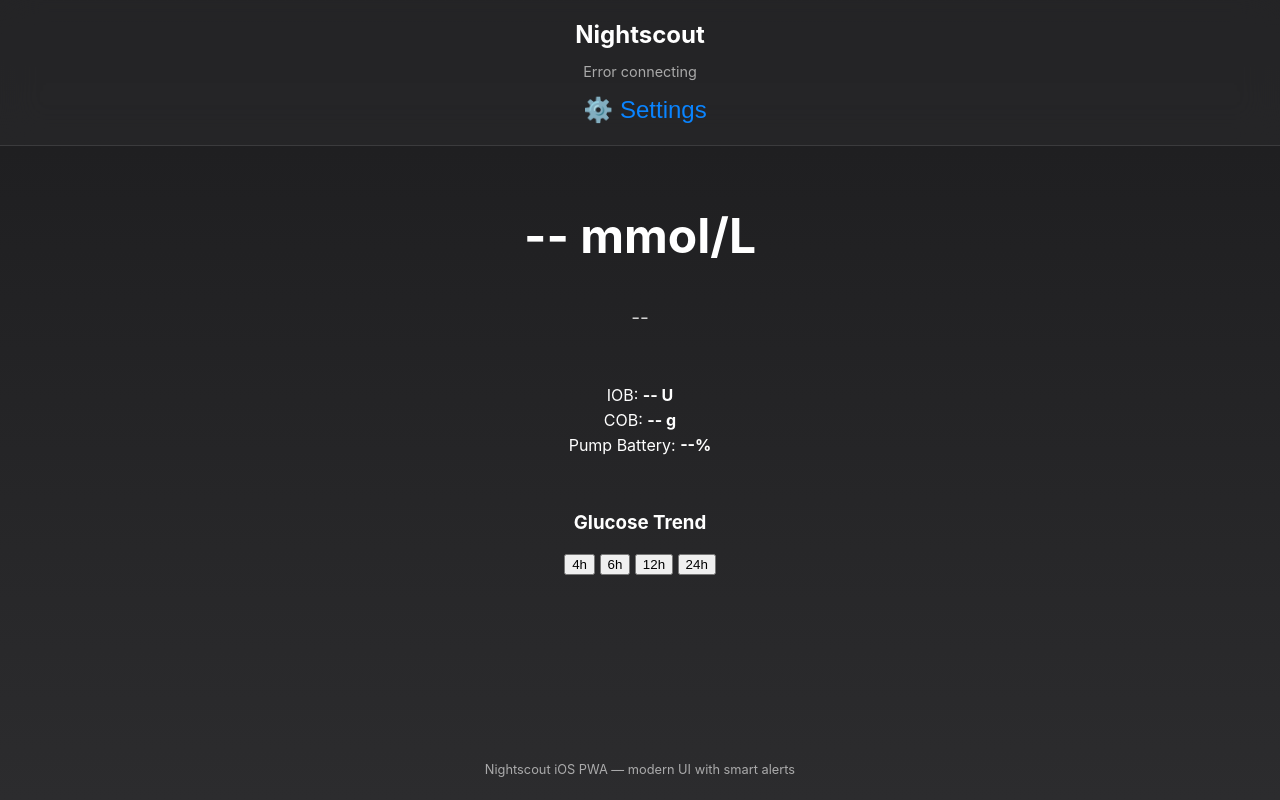
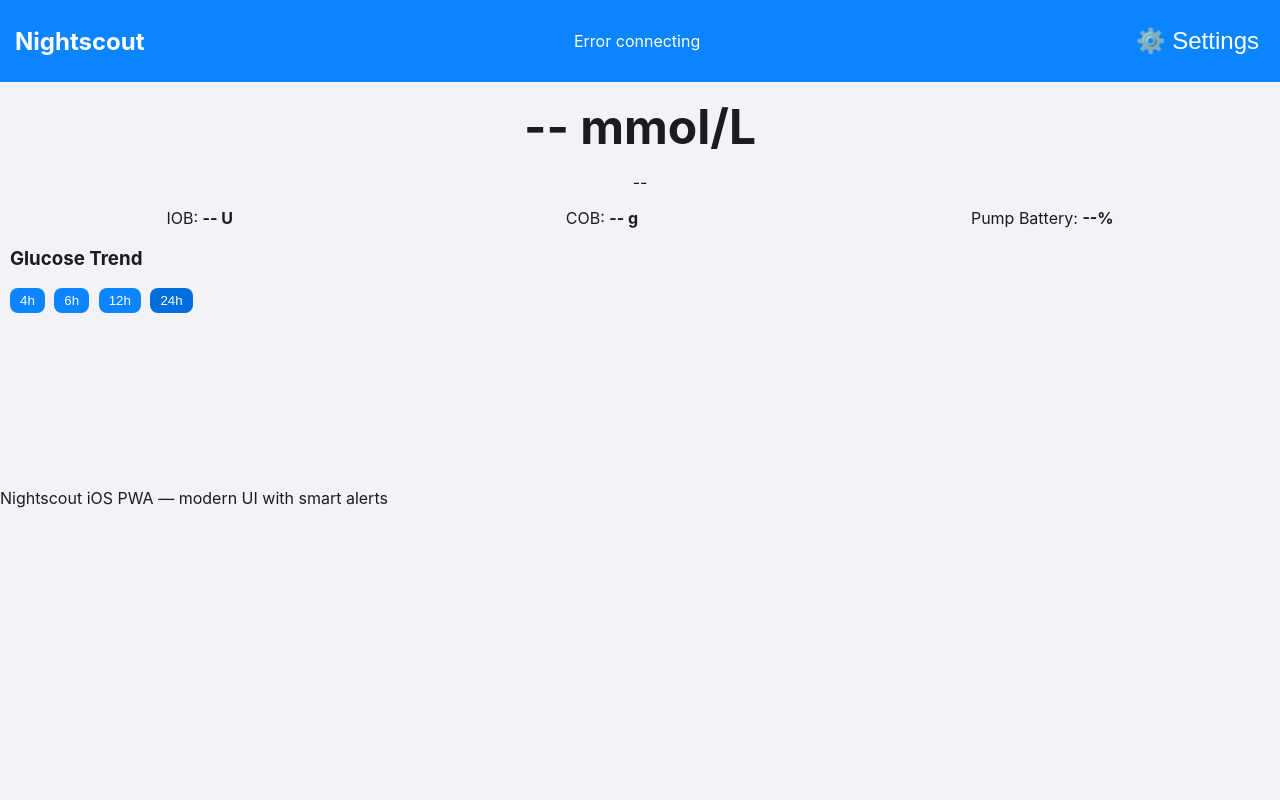
Before and after one commit to code2344/NightscoutPWA, a plain HTML site: page index.html in a window 1280 px wide. Drawn offline with nearby package versions, Linux system fonts and the light colour scheme; no server answers.

Commit message:
Refactor CSS styles for improved layout and design

```diff
--- a/style.css
+++ b/style.css
@@ -1,59 +1,25 @@
 body {
+  font-family: -apple-system, BlinkMacSystemFont, "Segoe UI", Roboto, sans-serif;
+  background: #f2f2f7;
+  color: #1c1c1e;
   margin: 0;
-  font-family: -apple-system, BlinkMacSystemFont, "SF Pro Display", sans-serif;
-  background: linear-gradient(180deg, #1c1c1e, #2c2c2e);
-  color: white;
-  text-align: center;
-  height: 100vh;
-  display: flex;
-  flex-direction: column;
+  padding: 0;
 }
 
 header {
-  padding: 20px;
-  backdrop-filter: blur(20px);
-  background: rgba(44, 44, 46, 0.5);
-  border-bottom: 1px solid rgba(255,255,255,0.1);
+  background: #0a84ff;
+  color: white;
+  padding: 15px;
+  display: flex;
+  align-items: center;
+  justify-content: space-between;
 }
 
-h1 {
-  font-weight: 700;
-  font-size: 1.5em;
-  margin: 0;
-}
+h1 { margin: 0; font-size: 1.5em; }
+.glucose { text-align: center; margin: 15px 0; }
+.glucose h2 { font-size: 3em; margin: 0; }
+.details { display: flex; justify-content: space-around; margin: 10px 0; }
 
-#connection-status {
-  color: #aaa;
-  font-size: 0.9em;
-}
-
-main {
-  flex: 1;
-  display: flex;
-  flex-direction: column;
-  justify-content: center;
-  gap: 2em;
-}
-
-.glucose h2 {
-  font-size: 3em;
-  font-weight: 700;
-}
-
-.glucose p {
-  font-size: 1.2em;
-  opacity: 0.8;
-}
-
-.details div {
-  margin: 5px 0;
-}
-
-footer {
-  opacity: 0.6;
-  font-size: 0.8em;
-  margin-bottom: 10px;
-}
 .settings {
   background: rgba(28,28,30,0.9);
   padding: 15px;
@@ -75,15 +41,25 @@
   margin-top: 3px;
 }
 
-.settings.hidden {
-  display: none;
-}
+.settings.hidden { display: none; }
 
 #settings-toggle {
   background: none;
   border: none;
-  color: #0a84ff;
+  color: white;
   font-size: 1.5em;
   cursor: pointer;
-  margin-left: 10px;
 }
+
+.chart-controls { margin-bottom: 5px; }
+.chart-controls button {
+  margin-right: 5px;
+  background-color: #0a84ff;
+  color: white;
+  border: none;
+  padding: 5px 10px;
+  border-radius: 8px;
+  cursor: pointer;
+}
+.chart-controls button.active { background-color: #006edc; }
+.chart-section { margin: 10px; }
```
